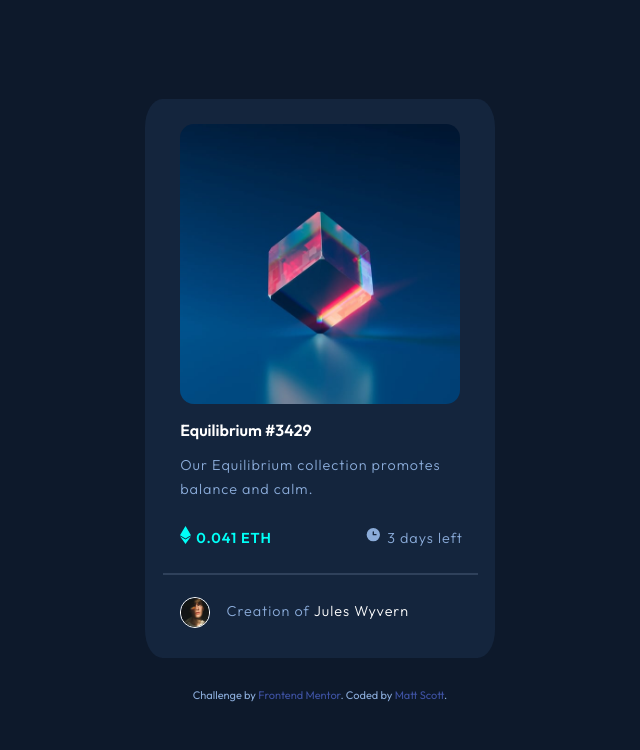
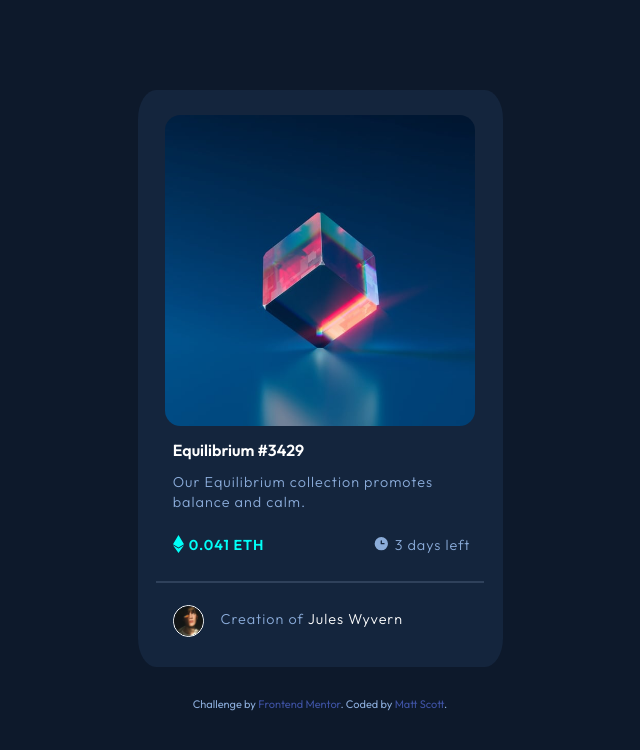
Before and after one commit to brewaskew/nft-preview-card-component-main, a plain HTML site: page index.html in a window 1280 px wide. Shown: the whole page, without its empty margins (320-960 px from the left). Drawn offline with Linux system fonts and the light colour scheme.

Commit message:
more fiddling with size

```diff
--- a/app.css
+++ b/app.css
@@ -35,7 +35,7 @@ h1 a:hover {
 p {
     color: hsl(215, 51%, 70%);
     padding: 1em 0;
-    line-height: 1.5rem;
+    line-height: 1.25rem;
     /* font-size: 18px;*/
     font-size: .9rem;
     font-weight: 300;
@@ -62,13 +62,17 @@ a {
     justify-content: center;
     flex-direction: column;
     /* max-width: 375px; */
-    max-width: 350px;
+    max-width: 365px;
     border-radius: 5%;
 }
 
 .linkImage {
     /* max-width: 87%; */
-    max-width: 80%;
+    max-width: 85%;
+    display: flex;
+    align-items: center;
+    justify-content: center;
+    flex-direction: column;
 
 }
 
@@ -77,13 +81,13 @@ a:hover span.overlay {
     background-color: rgba(0,255,247,0.3);
     /* height: 326px;
     width: 326px; */
-    height: 280px;
-    width: 280px;
+    height: 310px;
+    width: 310px;
     position: relative;
     /* bottom: 344px; */
-    bottom: 298px;
+    bottom: 325px;
     /* margin-bottom: -325px; */
-    margin-bottom: -280px;
+    margin-bottom: -310px;
     border-radius: 5%;
     justify-content: center;
     align-items: center;
@@ -99,7 +103,7 @@ a:hover span.overlay {
 
 .nftImage {
     max-width: 100%;
-    margin: 1.6rem 0 1rem 0;
+    margin: 1.6rem 1rem 1rem 1rem;
     border-radius: 5%;
 }
 
@@ -113,7 +117,8 @@ p.price {
     color: hsl(178, 100%, 50%);
     font-weight: 600;
     display: inline-flex;
-    margin-top: -.25rem;
+    /* margin-top: -.25rem; */
+    margin-top: -.35rem;
 }
 
 p.price::before {
@@ -124,7 +129,8 @@ p.price::before {
 p.timeLeft {
     display: inline-flex;
     float: right;
-    margin-top:-.25rem;
+    /* margin-top:-.25rem; */
+    margin-top: -.35rem;
 }
 
 p.timeLeft::before {
```
